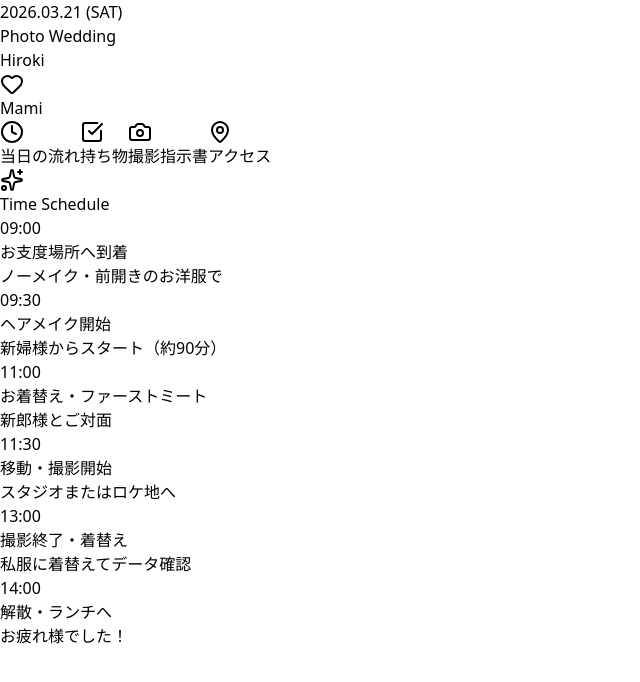
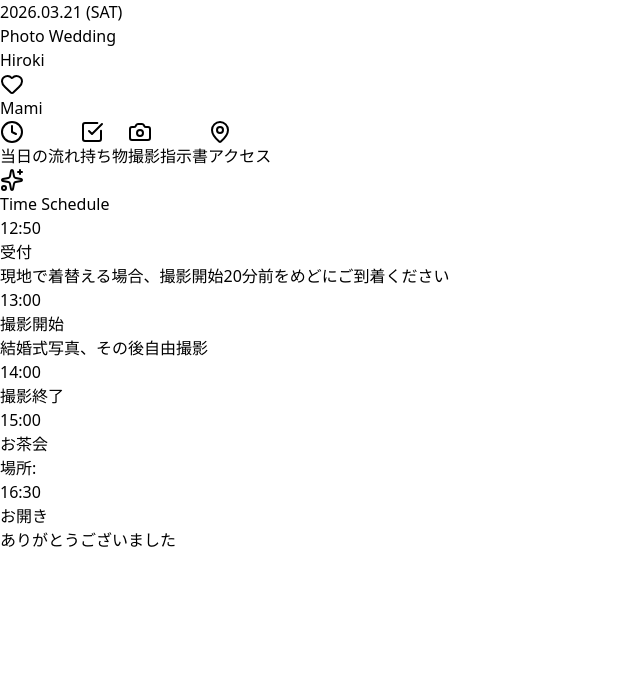
Before and after one commit to heerobaseball/photo-wedding, a React (Vite) app: page / in a window 1280 px wide. Shown: the top 682 px of the page, without its empty margins (0-640 px from the left). Built offline with nearby package versions, Linux system fonts and the light colour scheme.

Commit message:
スケジュール、アクセス更新

```diff
--- a/src/App.jsx
+++ b/src/App.jsx
@@ -41,12 +41,11 @@ export default function App() {
   };
 
   const scheduleData = [
-    { time: "09:00", title: "お支度場所へ到着", desc: "ノーメイク・前開きのお洋服で" },
-    { time: "09:30", title: "ヘアメイク開始", desc: "新婦様からスタート（約90分）" },
-    { time: "11:00", title: "お着替え・ファーストミート", desc: "新郎様とご対面" },
-    { time: "11:30", title: "移動・撮影開始", desc: "スタジオまたはロケ地へ" },
-    { time: "13:00", title: "撮影終了・着替え", desc: "私服に着替えてデータ確認" },
-    { time: "14:00", title: "解散・ランチへ", desc: "お疲れ様でした！" },
+    { time: "12:50", title: "受付", desc: "現地で着替える場合、撮影開始20分前をめどにご到着ください" },
+    { time: "13:00", title: "撮影開始", desc: "結婚式写真、その後自由撮影" },
+    { time: "14:00", title: "撮影終了", desc: " " },
+    { time: "15:00", title: "お茶会", desc: "場所:" },
+    { time: "16:30", title: "お開き", desc: "ありがとうございました" },
   ];
 
   const shotList = [
@@ -193,11 +192,23 @@ export default function App() {
               <h3 className="font-bold text-stone-800 mb-2 flex items-center gap-2">
                 <MapPin className="w-4 h-4 text-rose-500" /> 集合場所
               </h3>
-              <p className="text-stone-600 font-bold mb-1">〇〇ウェディングスタジオ</p>
-              <p className="text-sm text-stone-500 mb-3">東京都〇〇区〇〇 1-2-3</p>
+              <p className="text-stone-600 font-bold mb-1">小さな結婚式 大宮店</p>
+              <p className="text-sm text-stone-500 mb-3">埼玉県さいたま市大宮区桜木町２丁目３ 丸井大宮店 7階</p>
+              <div className="w-full h-48 mb-3 rounded-lg overflow-hidden border border-stone-200">
+                <iframe
+                  /* ↓↓↓ この src="◯◯" の中身を、手順1でコピーしたURLと差し替えてください ↓↓↓ */
+                  src="https://www.google.com/maps/embed?pb=!1m18!1m12!1m3!1d3240.8280303808788!2d139.7645498767755!3d35.68123617258713!2m3!1f0!2f0!3f0!3m2!1i1024!2i768!4f13.1!3m3!1m2!1s0x60188bfbd89f700b%3A0x277c49ba34ed38!2z5p2x5Lqs6aeF!5e0!3m2!1sja!2sjp!4v1700000000000!5m2!1sja!2sjp"
+                  width="100%"
+                  height="100%"
+                  style={{ border: 0 }}
+                  allowFullScreen=""
+                  loading="lazy"
+                  referrerPolicy="no-referrer-when-downgrade"
+                ></iframe>
+              </div>
               <div className="bg-stone-100 rounded p-3 text-xs text-stone-600">
-                <p>🚃 〇〇駅から徒歩5分</p>
-                <p>🚗 近くにコインパーキング有</p>
+                <p>🚃 大宮駅日口 徒歩1分</p>
+                <p>🚗 近くにコインパーキング有 (DOM地下・立体駐車場)</p>
               </div>
             </div>
 
```
